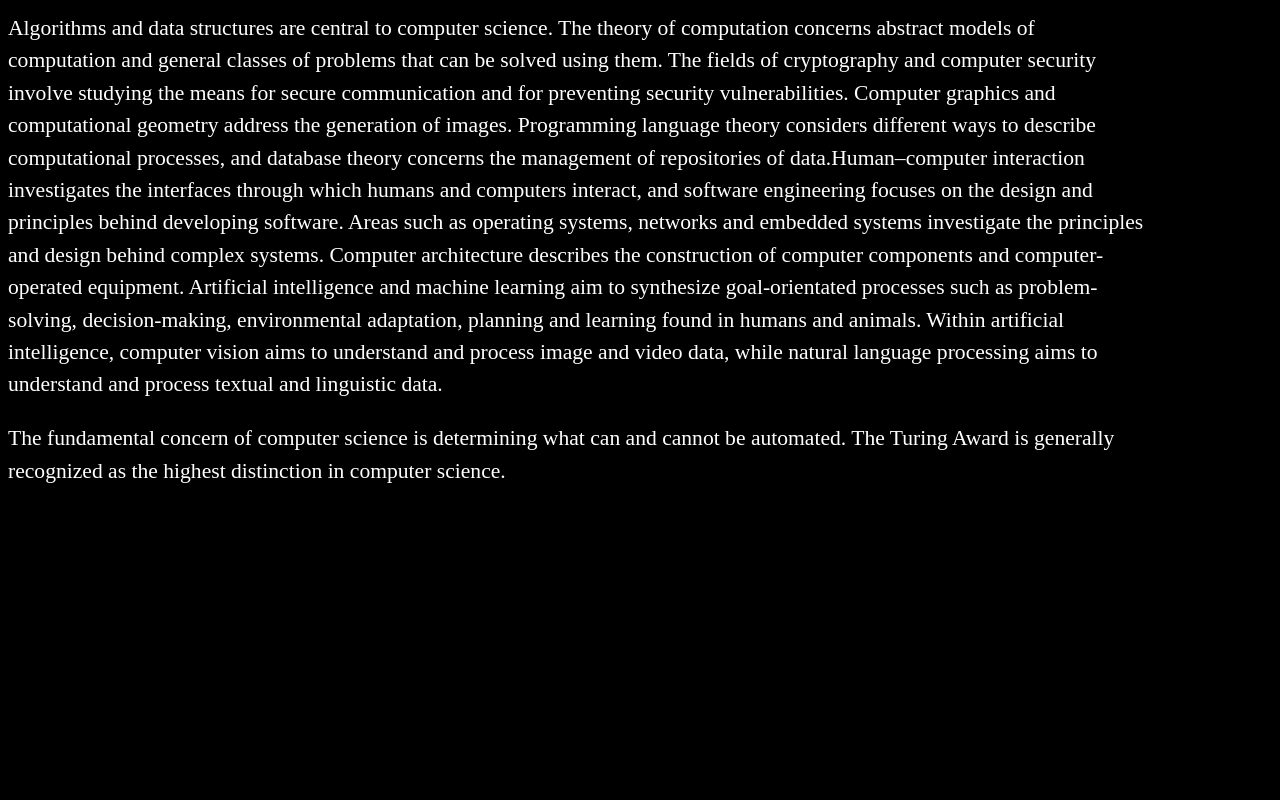
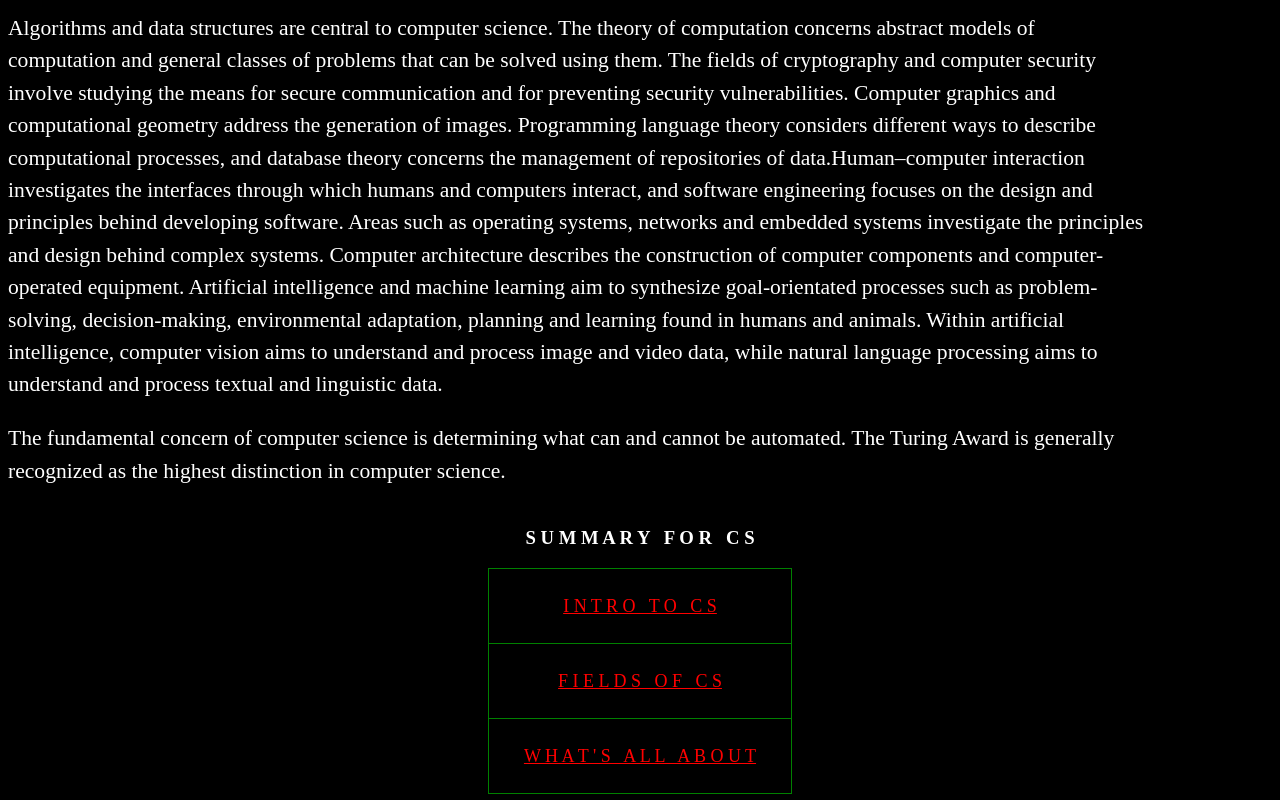
Before and after one commit to dpetka2001/dpetka2001.github.io, a plain HTML site: page index.html in a window 1280 px wide. Shown: the part 576-1376 px from the top of the page. Before the commit the page ends 1085 px from the top, so only its background shows below. Drawn offline with Linux system fonts and the light colour scheme.

Commit message:
Revert changes to previous state

```diff
--- a/index.html
+++ b/index.html
@@ -1,7 +1,7 @@
 <html>
   <head>
     <title>COMPUTER SCIENCE</title>
-    <meta name="viewport" content="width=device-width " />
+    <meta name="viewport" content="width=600 " />
   </head>
   <body bgcolor="black" style="color: white; line-height: 1.5; font-size: 135%">
     <!-- prettier-ignore-->
@@ -51,7 +51,7 @@
     </p>
 
     <!-- prettier-ignore-->
-    <!--<table border="1" align="center" bordercolor="green" style="border-collapse: collapse" >
+    <table border="1" align="center" bordercolor="green" style="border-collapse: collapse" >
       <caption><h3 style="white-space: pre">S U M M A R Y   F O R   C S</h3></caption>
       <tr>
         <td width="300" style="white-space: pre; text-align: center;">
@@ -68,6 +68,6 @@
           <a style="color:red; display: block; line-height: 0px; font-size: 18px;" href="#About">W H A T ' S   A L L   A B O U T</a>
         </td>
       </tr>
-</table>-->
+    </table>
   </body>
 </html>
```
